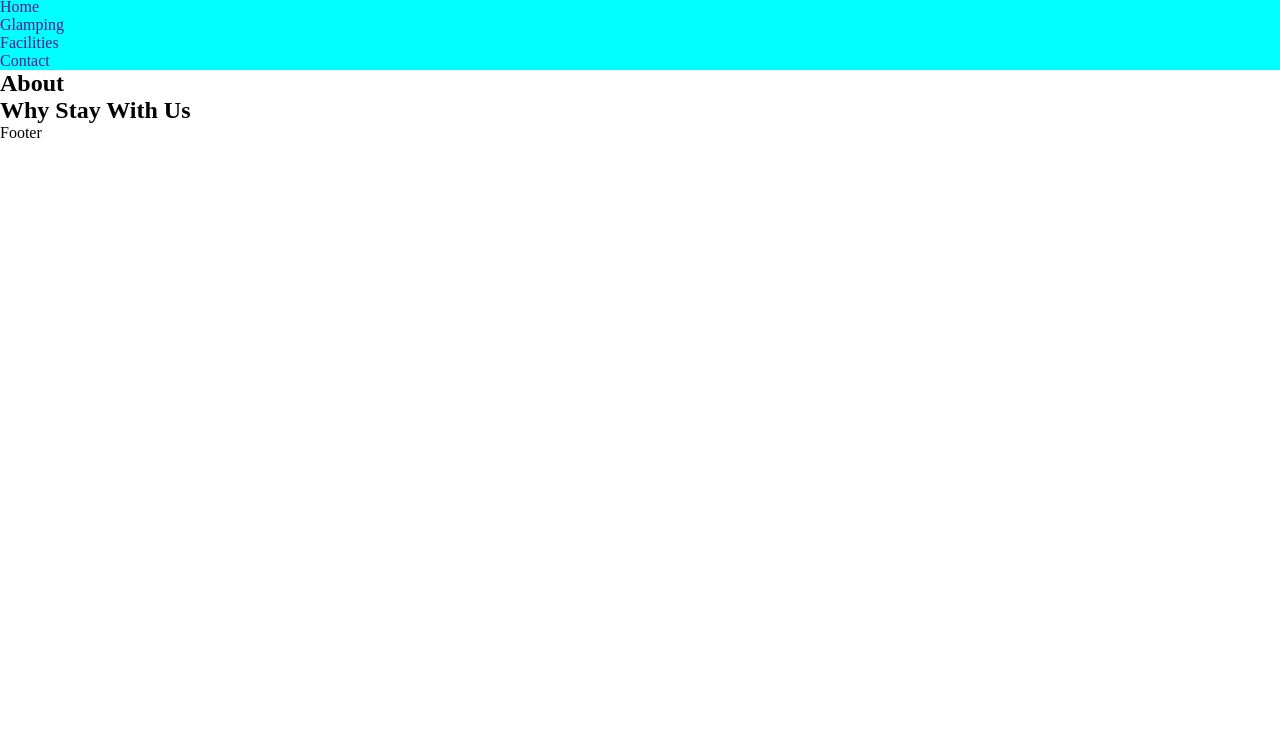
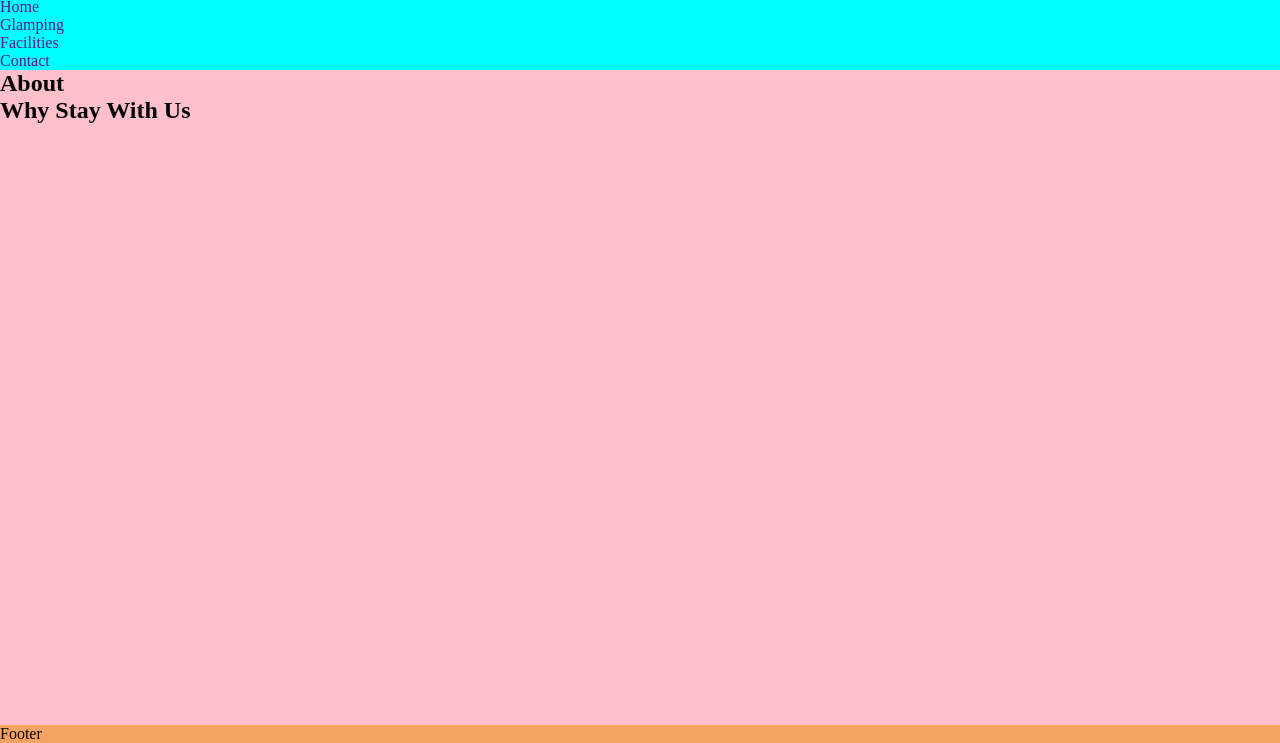
Before and after one commit to thequig-lebowski/ci-portfolio-one, a plain HTML site: page index.html in a window 1280 px wide. Shown: the part 57-800 px from the top of the page. Drawn offline with Linux system fonts and the light colour scheme.

Commit message:
Add flex to main section to stick footer to bottom

```diff
--- a/style.css
+++ b/style.css
@@ -13,6 +13,7 @@
 
 /* Page-wide styles */
 body {
+    min-height: 100vh;
     display: flex;
     flex-direction: column;
 }
@@ -25,3 +26,16 @@ header {
 a {
     text-decoration: none;
 }
+
+/* Main Content Styles */
+main {
+    background-color: pink;
+    flex-grow: 1;
+    flex-shrink: 0;
+    flex-basis: auto;
+}
+
+/* Footer Styles */
+footer {
+    background-color: sandybrown;
+}
```
